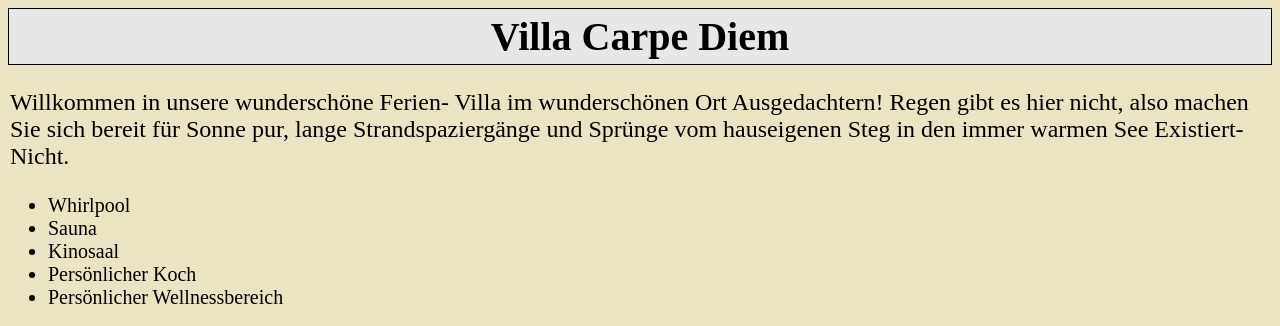
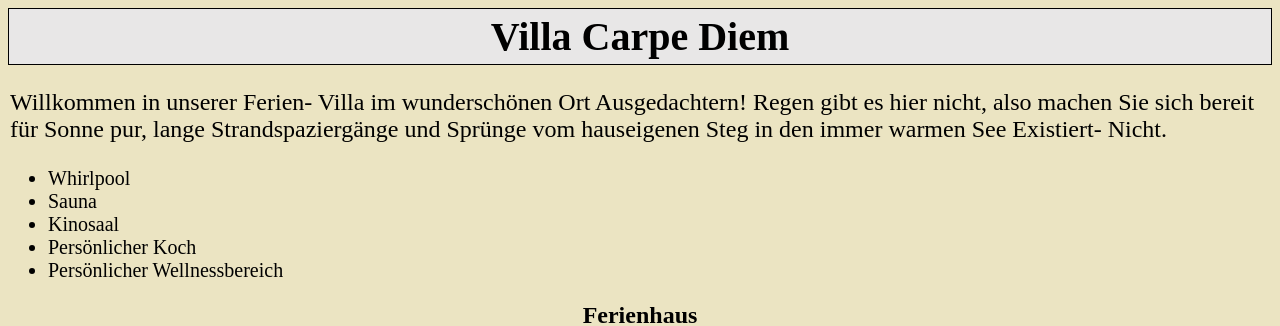
Before and after one commit to JOBO1205/Ferienwohnung-Flex, a website: page index.html in a window 1280 px wide. Shown: the top 326 px of the page. Drawn offline with Linux system fonts and the light colour scheme.

```diff
--- a/index.html
+++ b/index.html
@@ -16,7 +16,7 @@
   </head>
   <div class="relative">
     <p>
-      Willkommen in unsere wunderschöne Ferien- Villa im wunderschönen Ort
+      Willkommen in unserer Ferien- Villa im wunderschönen Ort
       Ausgedachtern! Regen gibt es hier nicht, also machen Sie sich bereit für
       Sonne pur, lange Strandspaziergänge und Sprünge vom hauseigenen Steg in
       den immer warmen See Existiert- Nicht.
```
